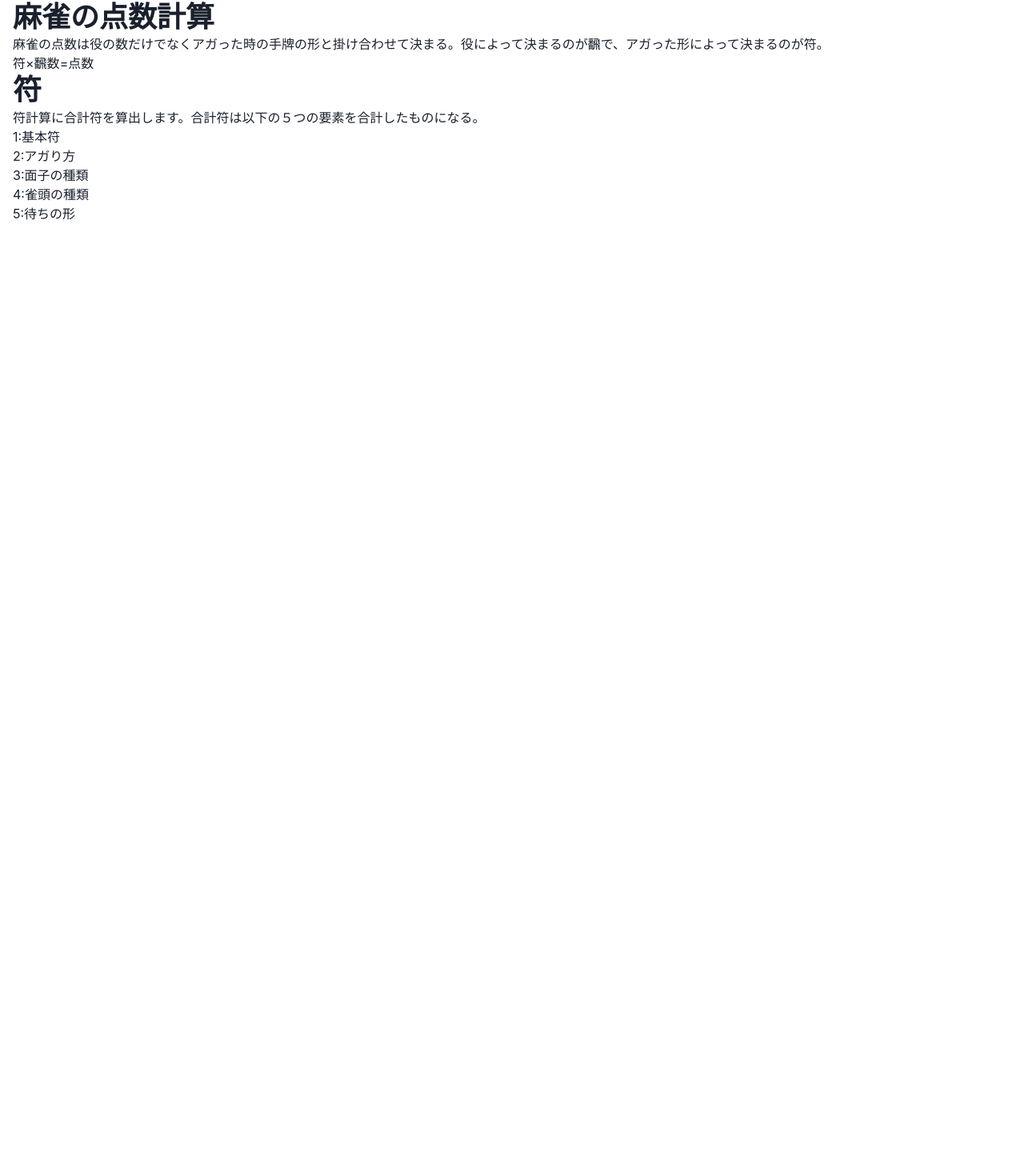
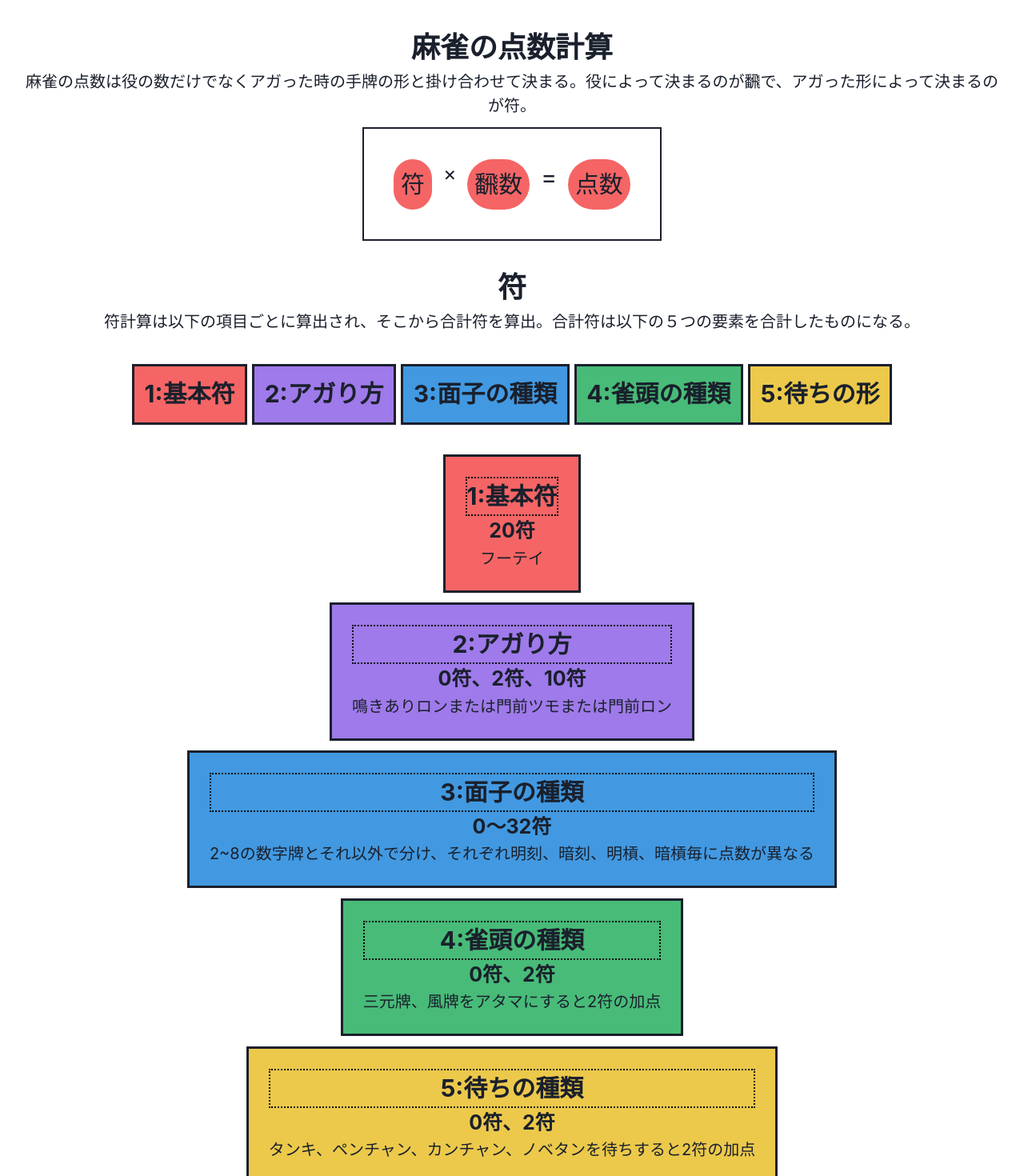
Before and after one commit to RyoTTT/portfolioAPP, a Next.js app: page /Calculation/DetailScore in a window 1280 px wide. Shown: the part 265-1735 px from the top of the page at 80% size. Before the commit the page ends 800 px from the top, so only its background shows below. Built offline with nearby package versions, Linux system fonts and the light colour scheme.

Commit message:
概要ページ一旦完成

```diff
--- a/components/DetailScoreTabs/About.tsx
+++ b/components/DetailScoreTabs/About.tsx
@@ -9,34 +9,102 @@ import {
   Td,
   TableContainer,
 } from "@chakra-ui/react";
-
+//l.24~30文字を綺麗な横並びにしたい
 const About = () => {
   return (
     <>
-      <Heading>符計算の概要</Heading>
-      <Box>
-        <Heading>麻雀の点数計算</Heading>
-        <Text>
-          麻雀の点数は役の数だけでなくアガった時の手牌の形と掛け合わせて決まる。役によって決まるのが飜で、アガった形によって決まるのが符。
-        </Text>
-        <Box display="flex">
-          <Text>符</Text>
-          <Text>×</Text>
-          <Text>飜数</Text>
-          <Text>=</Text>
-          <Text>点数</Text>
+      <Heading textAlign="center">符計算の概要</Heading>
+      <Box margin="3% 0%">
+        <Box textAlign="center" margin="1% 1%">
+          <Heading marginBottom="0.5%">麻雀の点数計算</Heading>
+          <Text fontSize="20px">
+            麻雀の点数は役の数だけでなくアガった時の手牌の形と掛け合わせて決まる。役によって決まるのが飜で、アガった形によって決まるのが符。
+          </Text>
+        </Box>
+        <Box
+          display="flex"
+          justifyContent="space-between"
+          border="solid 2px"
+          margin="0% 35%"
+          padding="3%"
+        >
+          <Text
+            bg="red.400"
+            fontSize="30px"
+            borderRadius="500px"
+            padding="3% 3%"
+          >
+            符
+          </Text>
+          <Text fontSize="25px">×</Text>
+          <Text
+            bg="red.400"
+            fontSize="30px"
+            borderRadius="500px"
+            padding="3% 3%"
+          >
+            飜数
+          </Text>
+          <Text fontSize="30px">=</Text>
+          <Text
+            bg="red.400"
+            fontSize="30px"
+            borderRadius="500px"
+            padding="3% 3%"
+          >
+            点数
+          </Text>
         </Box>
         <Box>
+          <Box textAlign="center" margin="3%">
           <Heading>符</Heading>
-          <Text>符計算に合計符を算出します。合計符は以下の５つの要素を合計したものになる。
-            <Box>
-                <Text>1:基本符</Text>
-                <Text>2:アガり方</Text>
-                <Text>3:面子の種類</Text>
-                <Text>4:雀頭の種類</Text>
-                <Text>5:待ちの形</Text>
+          <Text marginTop="0.5%" fontSize="20px">
+            符計算は以下の項目ごとに算出され、そこから合計符を算出。合計符は以下の５つの要素を合計したものになる。</Text>
             </Box>
-          </Text>
+            <Box textAlign="center" flexDirection="column" >
+              <Text border="solid" display="inline-block" textAlign="center" padding="1%" fontSize="30px" fontWeight="bold" bg="red.400" marginRight="0.5%">1:基本符</Text>
+              <Text border="solid" display="inline-block" textAlign="center" padding="1%" fontSize="30px" fontWeight="bold" bg="purple.400" marginRight="0.5%">2:アガり方</Text>
+              <Text border="solid" display="inline-block" textAlign="center" padding="1%" fontSize="30px" fontWeight="bold" bg="blue.400" marginRight="0.5%">3:面子の種類</Text>
+              <Text border="solid" display="inline-block" textAlign="center" padding="1%" fontSize="30px" fontWeight="bold" bg="green.400" marginRight="0.5%">4:雀頭の種類</Text>
+              <Text border="solid" display="inline-block" textAlign="center" padding="1%" fontSize="30px" fontWeight="bold" bg="yellow.400">5:待ちの形</Text>
+            </Box>
+            <Box marginTop="3%">
+              <Box margin="0 auto" border="solid" width="fit-content" textAlign="center" padding="2%" bg="red.400">
+                <Text fontSize="30px" border="2px dotted black" fontWeight="bold">1:基本符</Text>
+                <Text fontSize="25px" fontWeight="bold">20符</Text>
+                <Text fontSize="20px">フーテイ</Text>
+              </Box>
+              <Box margin="0 auto" border="solid" width="fit-content" textAlign="center" padding="2%" bg="purple.400" marginTop="1%">
+                <Text fontSize="30px" border="2px dotted black" fontWeight="bold">2:アガり方</Text>
+                <Text fontSize="25px" fontWeight="bold">0符、2符、10符</Text>
+                <Text fontSize="20px">鳴きありロンまたは門前ツモまたは門前ロン</Text>
+              </Box>
+              <Box margin="0 auto" border="solid" width="fit-content" textAlign="center" padding="2%" bg="blue.400" marginTop="1%" >
+                <Text fontSize="30px" border="2px dotted black" fontWeight="bold">3:面子の種類</Text>
+                <Text fontSize="25px" fontWeight="bold">0〜32符</Text>
+                <Text fontSize="20px">
+                  2~8の数字牌とそれ以外で分け、それぞれ明刻、暗刻、明槓、暗槓毎に点数が異なる
+                </Text>
+              </Box>
+              <Box margin="0 auto" border="solid" width="fit-content" textAlign="center" padding="2%" bg="green.400" marginTop="1%">
+                <Text fontSize="30px" border="2px dotted black" fontWeight="bold">4:雀頭の種類</Text>
+                <Text fontSize="25px" fontWeight="bold">0符、2符</Text>
+                <Text fontSize="20px">三元牌、風牌をアタマにすると2符の加点</Text>
+              </Box>
+              <Box margin="0 auto" border="solid" width="fit-content" textAlign="center" padding="2%" bg="yellow.400" marginTop="1%">
+                <Text fontSize="30px" border="2px dotted black" fontWeight="bold">5:待ちの種類</Text>
+                <Text fontSize="25px" fontWeight="bold">0符、2符</Text>
+                <Text fontSize="20px">
+                  タンキ、ペンチャン、カンチャン、ノベタンを待ちすると2符の加点
+                </Text>
+              </Box>
+              <Box margin="0 auto" width="fit-content" padding="2%" textAlign="center" marginTop="1%">
+                <Text fontSize="40px">①＋②＋③＋④＋⑤</Text>
+                <Text fontSize="30px">合計符</Text>
+                <Text fontSize="30px" fontWeight="bold">この合計符と飜数で点数が決まる。</Text>
+              </Box>
+            </Box>
+
         </Box>
       </Box>
     </>
```
